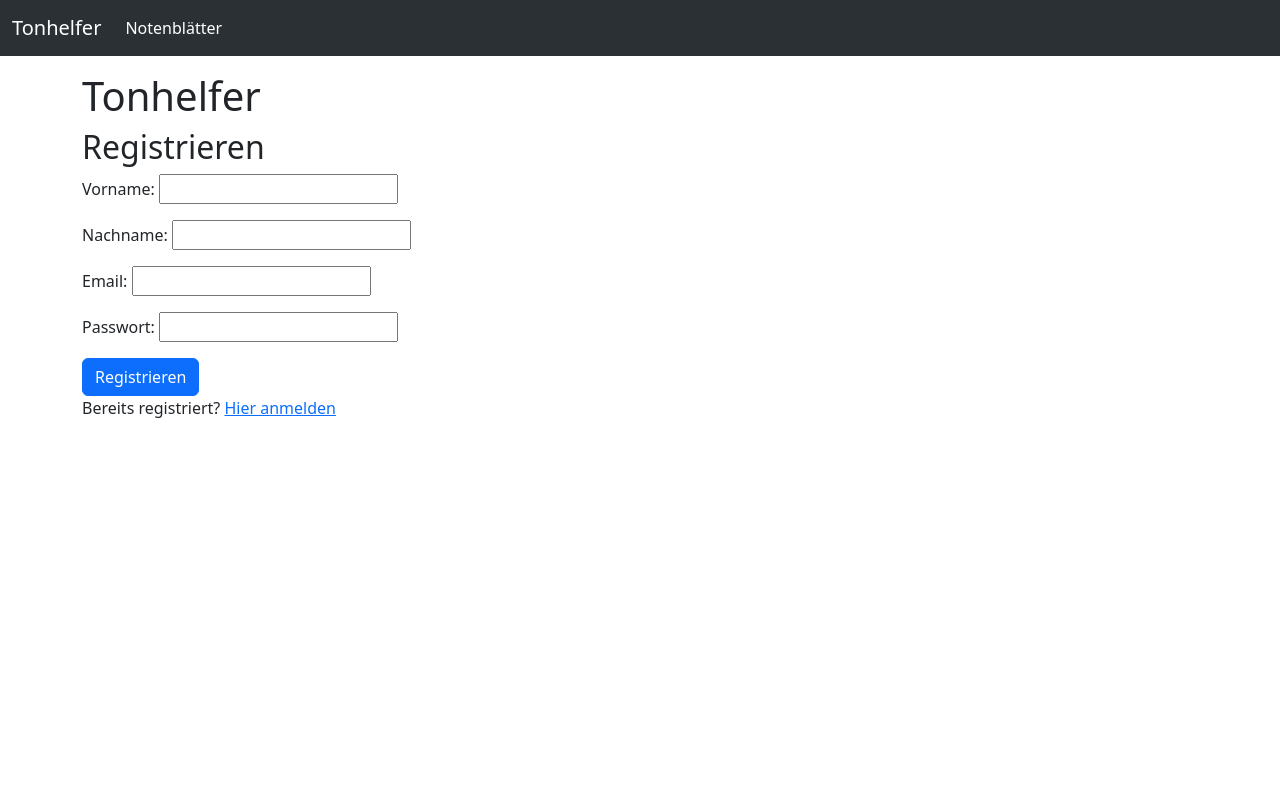
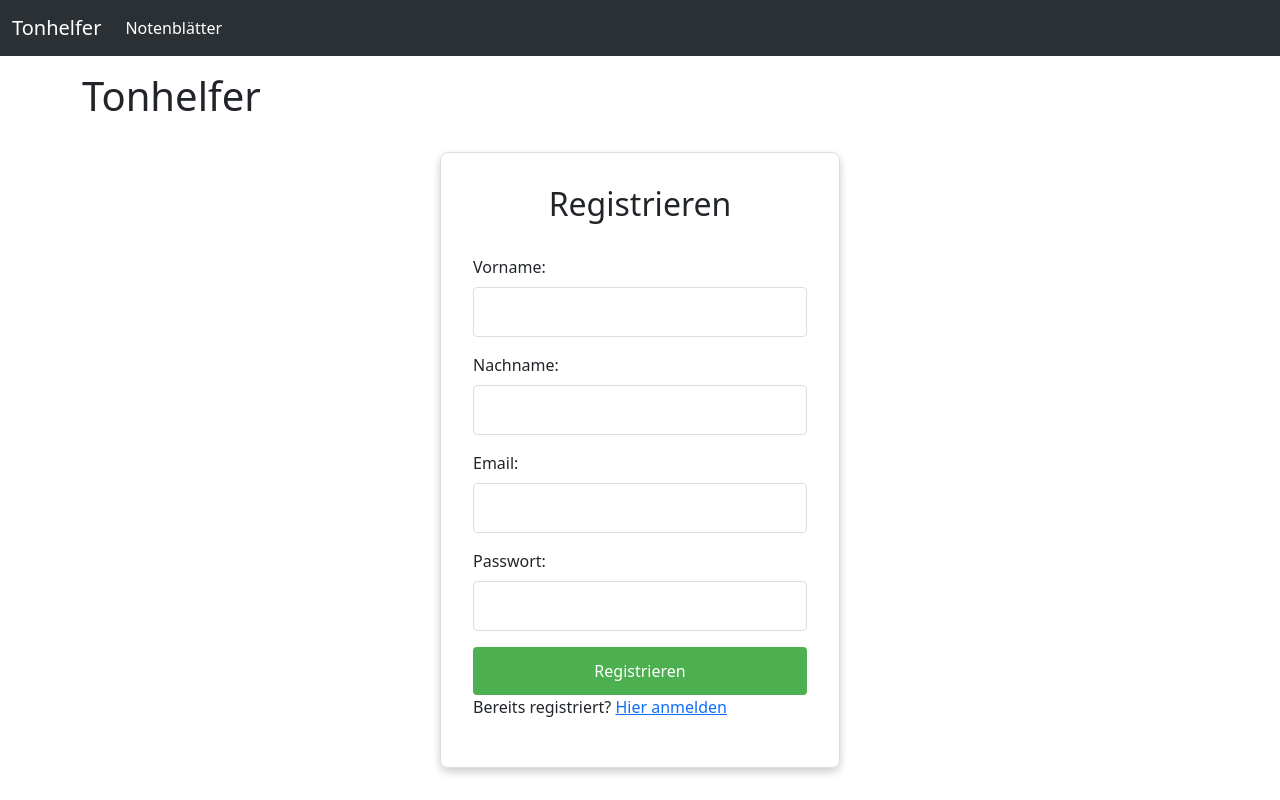
Before and after one commit to AltayMetehan/Semesterarbeit, a SvelteKit app: page /register in a window 1280 px wide. Built offline with nearby package versions, Linux system fonts and the light colour scheme.

Commit message:
Aenderungen Registrierung: + Redirect bei erflogreicher Registrierung + Design Update

```diff
--- a/src/routes/register/+page.server.js
+++ b/src/routes/register/+page.server.js
@@ -1,3 +1,4 @@
+import { redirect } from '@sveltejs/kit';
 import db from '$lib/server/db.js';
 
 export const actions = {
@@ -8,7 +9,9 @@ export const actions = {
             nachname: data.get('lastname'),
             email: data.get('email'),
             passwort: data.get('password')
-        }
+        };
+
         await db.createUser(user);
+        throw redirect(303, '/login');
     }
 };
--- a/src/routes/register/+page.svelte
+++ b/src/routes/register/+page.svelte
@@ -1,33 +1,78 @@
-<script>
-    let { form } = $props();
-</script>
+<h1>Tonhelfer</h1>
 
-<h1>Tonhelfer</h1>
-<h2>Registrieren</h2>
-
-<form method="POST" action="?/register">
-    <div class="mb-3">
+<div class=register-container>
+    <h2>Registrieren</h2>
+    <form method="POST" action="?/register">
+    <div class="mb-3 form-group">
         <label for="firstname">Vorname:</label>
         <input type="text" id="firstname" name="firstname" required />
     </div>
-    <div class="mb-3">
+    <div class="mb-3 form-group">
         <label for="lastname">Nachname:</label>
         <input type="text" id="lastname" name="lastname" required />
     </div>
-    <div class="mb-3">
+    <div class="mb-3 form-group">
         <label for="email">Email:</label>
         <input type="email" id="email" name="email" required />
     </div>
-    <div class="mb-3">
+    <div class="mb-3 form-group">
         <label for="password">Passwort:</label>
         <input type="password" id="password" name="password" required />
     </div>
-    <button type="submit" class="btn btn-primary">Registrieren</button>
+    <button type="submit">Registrieren</button>
     <p>Bereits registriert? <a href="/login">Hier anmelden</a></p>
 </form>
+</div>
 
-{#if form?.success}
-    <div class="alert alert-success" role="alert">
-        Registrierung erfolgreich!
-    </div>
-{/if}
+<style>
+    .register-container {
+        max-width: 400px;
+        margin: 2rem auto;
+        padding: 2rem;
+        border: 1px solid #ddd;
+        border-radius: 8px;
+        box-shadow: 0 4px 8px rgba(0, 0, 0, 0.2);
+    }
+
+    h2 {
+        text-align: center;
+        margin-bottom: 2rem;
+    }
+
+    .form-group {
+        margin-bottom: 1.5rem;
+    }
+
+    label {
+        display: block;
+        margin-bottom: 0.5rem;
+        font-weight: 500;
+    }
+
+    input {
+        width: 100%;
+        padding: 0.75rem;
+        border: 1px solid #ddd;
+        border-radius: 4px;
+        font-size: 1rem;
+        box-sizing: border-box;
+    }
+
+    input:focus {
+        outline: none;
+        border-color: #4CAF50;
+        box-shadow: 0 0 5px rgba(76, 175, 80, 0.3);
+    }
+
+    button {
+        width: 100%;
+        padding: 0.75rem;
+        background-color: #4CAF50;
+        color: white;
+        border: none;
+        border-radius: 4px;
+        font-size: 1rem;
+        cursor: pointer;
+        transition: background-color 0.3s;
+    }
+</style>
```
